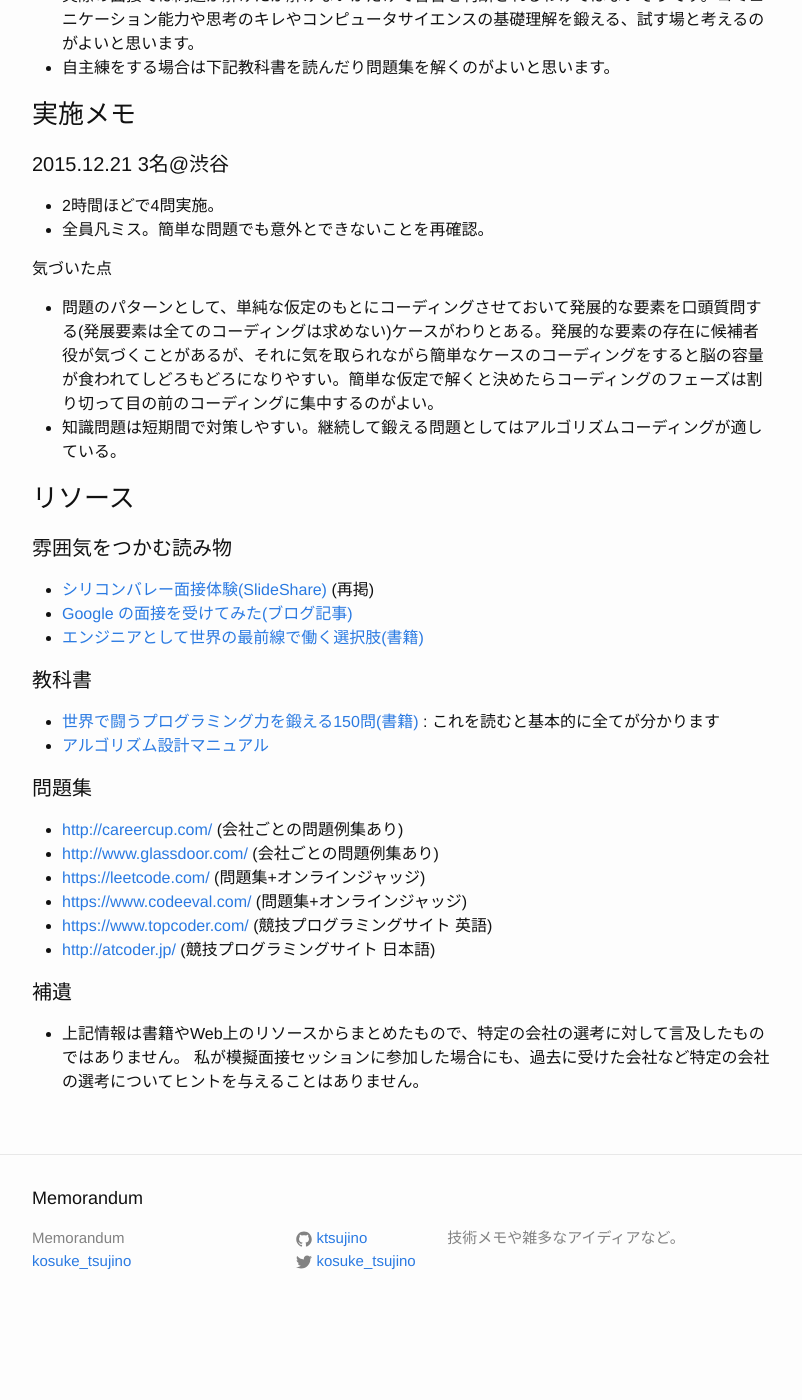
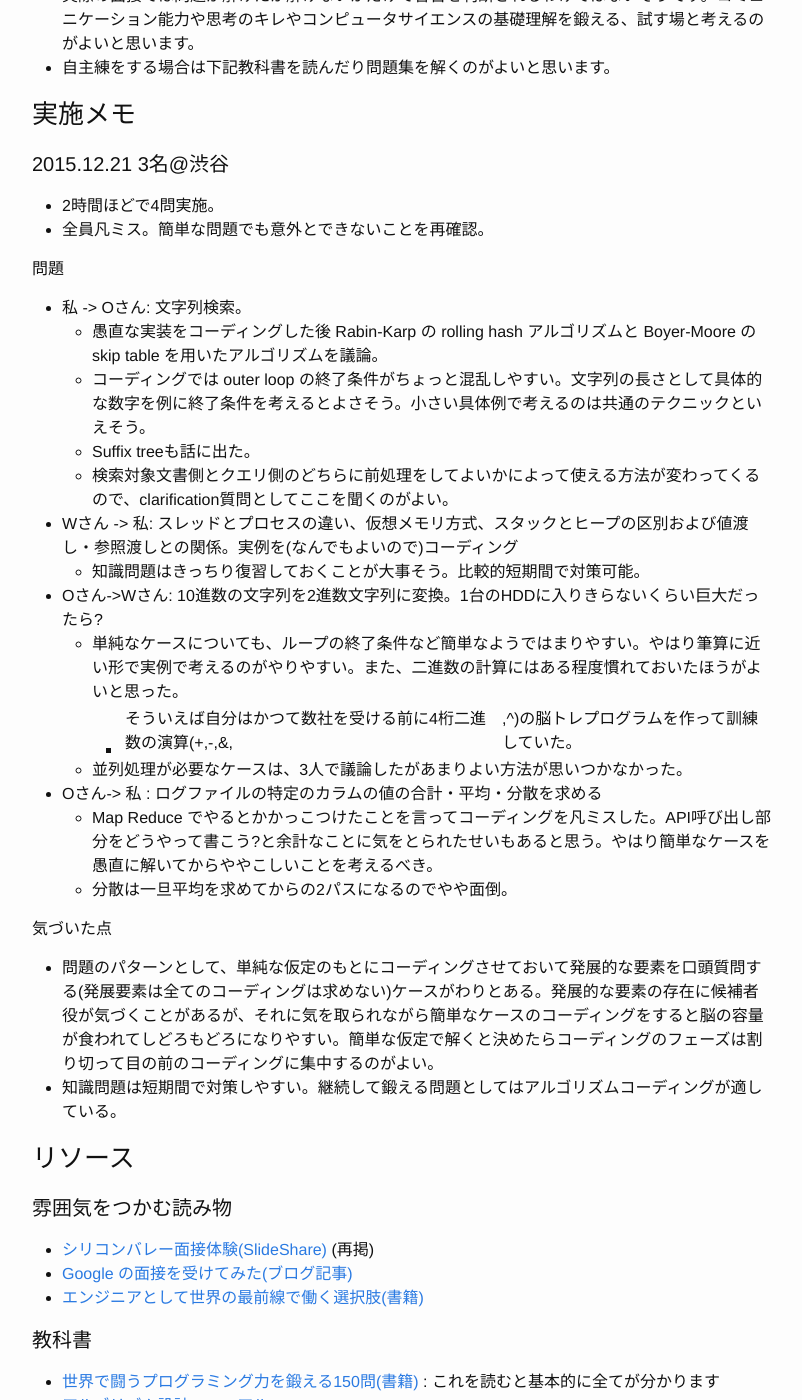
Before and after one commit to ktsujino/ktsujino.github.io, a Jekyll site: the page built from _posts/2015-11-07-coding-interview.markdown, in a window 1280 px wide and 1400 px high, scrolled down 1719 px. Shown: the whole window, without its empty margins (238-1040 px from the left). Built offline with Jekyll 4.4.1, drawn with Linux system fonts in a browser that asks for light colours; before the commit the page ends 3051 px from its top, so only the background shows below that.

Commit message:
added memo on coding interview 20151221

```diff
--- a/_posts/2015-11-07-coding-interview.markdown
+++ b/_posts/2015-11-07-coding-interview.markdown
@@ -67,6 +67,26 @@ USのIT企業の多くや、日本のIT企業の一部はエンジニアの採
 - 2時間ほどで4問実施。
 - 全員凡ミス。簡単な問題でも意外とできないことを再確認。
 
+問題
+
+- 私 -> Oさん: 文字列検索。
+  - 愚直な実装をコーディングした後 Rabin-Karp の rolling hash アルゴリズムと Boyer-Moore の skip table を用いたアルゴリズムを議論。
+  - コーディングでは outer loop の終了条件がちょっと混乱しやすい。文字列の長さとして具体的な数字を例に終了条件を考えるとよさそう。小さい具体例で考えるのは共通のテクニックといえそう。
+  - Suffix treeも話に出た。
+  - 検索対象文書側とクエリ側のどちらに前処理をしてよいかによって使える方法が変わってくるので、clarification質問としてここを聞くのがよい。
+
+- Wさん -> 私: スレッドとプロセスの違い、仮想メモリ方式、スタックとヒープの区別および値渡し・参照渡しとの関係。実例を(なんでもよいので)コーディング
+  - 知識問題はきっちり復習しておくことが大事そう。比較的短期間で対策可能。
+
+- Oさん->Wさん: 10進数の文字列を2進数文字列に変換。1台のHDDに入りきらないくらい巨大だったら?
+  - 単純なケースについても、ループの終了条件など簡単なようではまりやすい。やはり筆算に近い形で実例で考えるのがやりやすい。また、二進数の計算にはある程度慣れておいたほうがよいと思った。
+    - そういえば自分はかつて数社を受ける前に4桁二進数の演算(+,-,&,|,^)の脳トレプログラムを作って訓練していた。
+  - 並列処理が必要なケースは、3人で議論したがあまりよい方法が思いつかなかった。
+
+- Oさん-> 私 : ログファイルの特定のカラムの値の合計・平均・分散を求める
+  - Map Reduce でやるとかかっこつけたことを言ってコーディングを凡ミスした。API呼び出し部分をどうやって書こう?と余計なことに気をとられたせいもあると思う。やはり簡単なケースを愚直に解いてからややこしいことを考えるべき。
+  - 分散は一旦平均を求めてからの2パスになるのでやや面倒。
+
 気づいた点
 
 - 問題のパターンとして、単純な仮定のもとにコーディングさせておいて発展的な要素を口頭質問する(発展要素は全てのコーディングは求めない)ケースがわりとある。発展的な要素の存在に候補者役が気づくことがあるが、それに気を取られながら簡単なケースのコーディングをすると脳の容量が食われてしどろもどろになりやすい。簡単な仮定で解くと決めたらコーディングのフェーズは割り切って目の前のコーディングに集中するのがよい。
```
